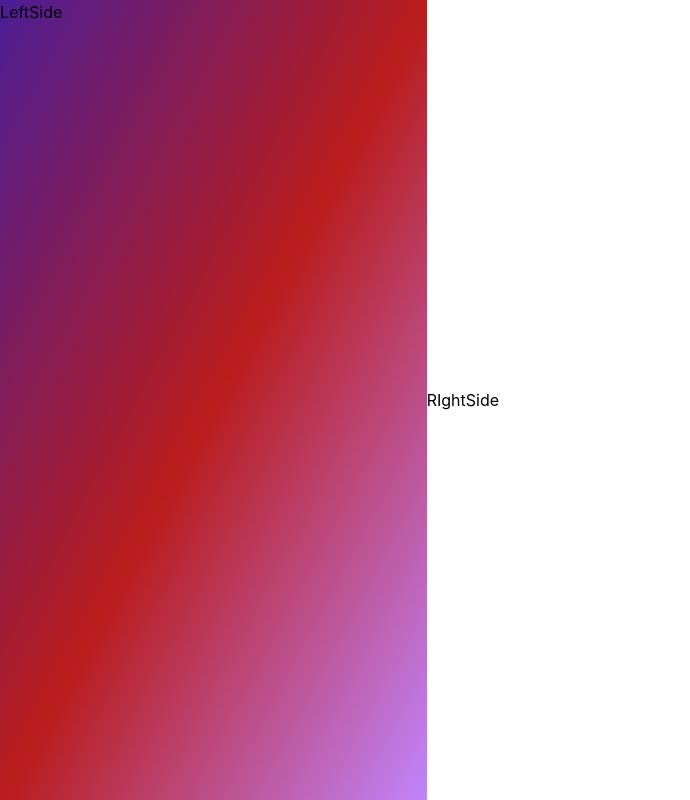
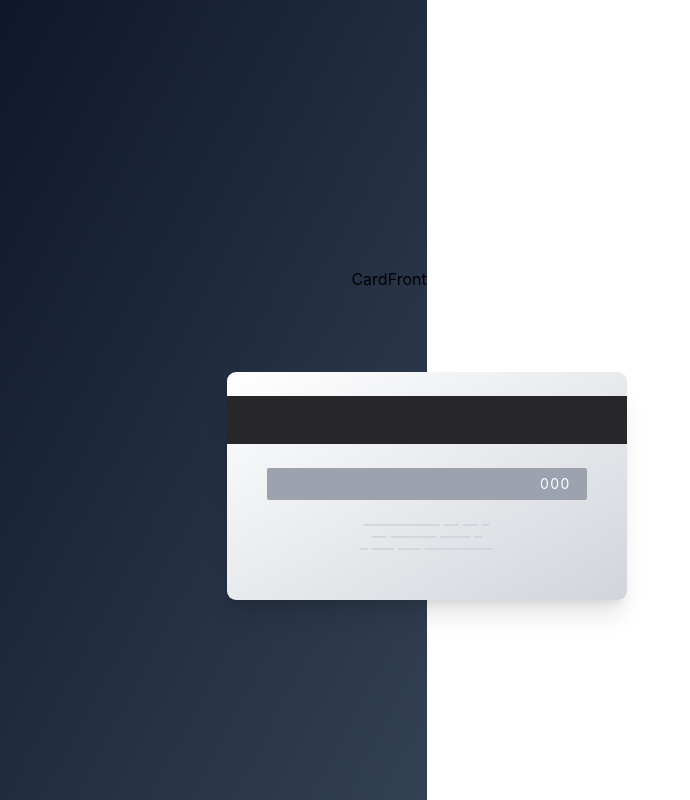
Before and after one commit to vladavoX/interactive_card_details_form, a React (Vite) app: page / in a window 1280 px wide. Shown: the whole page, without its empty margins (0-690 px from the left). Built offline with nearby package versions, Linux system fonts and the light colour scheme.

Commit message:
Back side of the card

```diff
--- a/src/components/CardBack.tsx
+++ b/src/components/CardBack.tsx
@@ -1,5 +1,18 @@
 const CardBack = () => {
-  return <div>CardBack</div>
+  return (
+    <div className='flex flex-col items-center absolute bottom-1/4 right-[-200px] w-[400px] h-[228px] bg-gradient-to-br shadow-xl from-white to-gray-300 z-50 rounded-[9px]'>
+      <div className='bg-zinc-800 w-full h-12 mt-6'></div>
+      <div className='bg-gray-400 w-4/5 h-8 rounded-sm mt-6 text-white flex items-center justify-end px-4 text-sm tracking-widest'>
+        <p>000</p>
+      </div>
+      <div className='mt-3'>
+        <p className='text-gray-300 font-bold text-center leading-3'>
+          __________ __ __ _<br />
+          __ ______ ____ _<br />_ ___ ___ _________
+        </p>
+      </div>
+    </div>
+  )
 }
 
 export default CardBack
--- a/src/components/CardFront.tsx
+++ b/src/components/CardFront.tsx
@@ -1,5 +1,5 @@
 const CardFront = () => {
-  return <div>CardFront</div>
+  return <div className='absolute top-1/3 right-0'>CardFront</div>
 }
 
 export default CardFront
--- a/src/components/LeftSide.tsx
+++ b/src/components/LeftSide.tsx
@@ -1,7 +1,11 @@
+import CardBack from './CardBack'
+import CardFront from './CardFront'
+
 const LeftSide = () => {
   return (
-    <div className='h-screen w-1/2 bg-gradient-to-br from-violet-900 via-red-700 to-purple-400'>
-      LeftSide
+    <div className='z-50 relative h-screen w-1/2 bg-gradient-to-br from-slate-900 to-slate-700'>
+      <CardFront />
+      <CardBack />
     </div>
   )
 }
```
